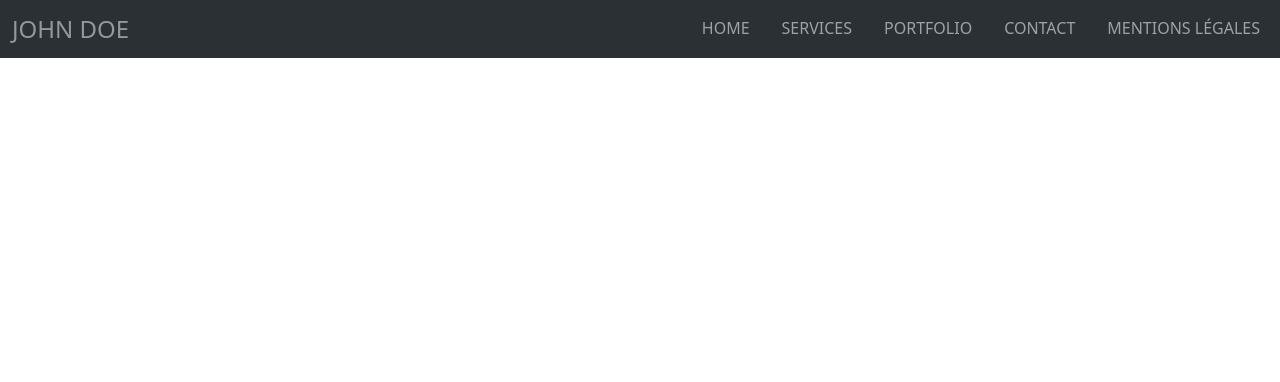
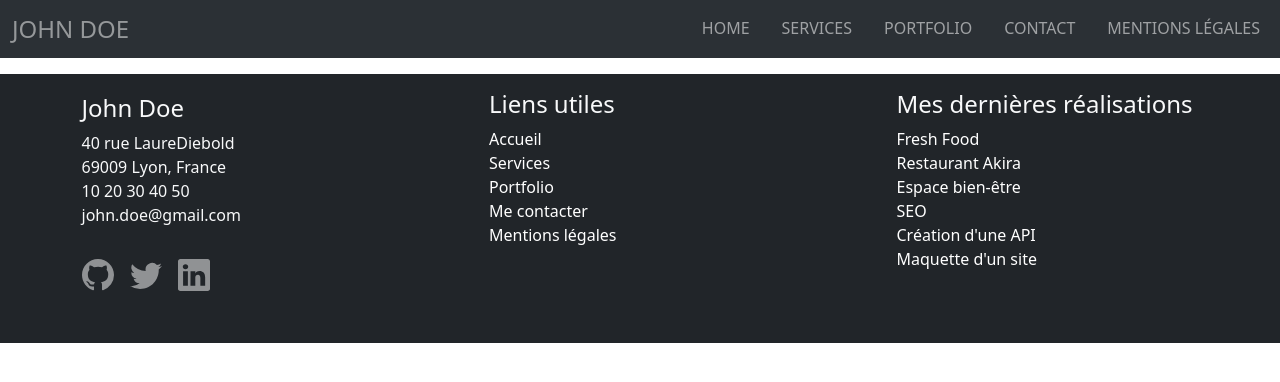
Before and after one commit to Toon-mo/Morieux_Tony_devoir_5_portfolio_John_Doe_react, a React (Create React App) app: page /mentions in a window 1280 px wide. Shown: the top 382 px of the page. Built offline with nearby package versions, Linux system fonts and the light colour scheme.

Commit message:
Creation d'un footer commun et intégration sur l’ensemble des pages

```diff
--- a/src/Pages/Accueil.js
+++ b/src/Pages/Accueil.js
@@ -1,10 +1,12 @@
 import React from "react";
 import Navigation from "../components/Navigation";
+import Footer from "../components/Footer";
 
 const Accueil = () => {
   return (
     <div>
       <Navigation />
+      <Footer />
     </div>
   );
 };
--- a/src/Pages/Contact.js
+++ b/src/Pages/Contact.js
@@ -1,10 +1,12 @@
 import React from "react";
 import Navigation from "../components/Navigation";
+import Footer from "../components/Footer";
 
 const Contact = () => {
   return (
     <div>
       <Navigation />
+      <Footer />
     </div>
   );
 };
--- a/src/Pages/Mentions.js
+++ b/src/Pages/Mentions.js
@@ -1,10 +1,12 @@
 import React from "react";
 import Navigation from "../components/Navigation";
+import Footer from "../components/Footer";
 
 const Mentions = () => {
   return (
     <div>
       <Navigation />
+      <Footer />
     </div>
   );
 };
--- a/src/Pages/Realisations.js
+++ b/src/Pages/Realisations.js
@@ -1,10 +1,12 @@
 import React from "react";
 import Navigation from "../components/Navigation";
+import Footer from "../components/Footer";
 
 const Realisations = () => {
   return (
     <div>
       <Navigation />
+      <Footer />
     </div>
   );
 };
--- a/src/Pages/Services.js
+++ b/src/Pages/Services.js
@@ -1,10 +1,12 @@
 import React from "react";
 import Navigation from "../components/Navigation";
+import Footer from "../components/Footer";
 
 const Services = () => {
   return (
     <div>
       <Navigation />
+      <Footer />
     </div>
   );
 };
--- /dev/null
+++ b/src/components/Footer.js
@@ -0,0 +1,132 @@
+import React from "react";
+
+const Footer = () => {
+  return (
+    <div className="site-footer bg-dark mt-3 text-light">
+      <div className="row justify-content-evenly">
+        <div className="d-flex flex-column justify-content-center align-items-start col-12 col-md-3 ms-5 ms-md-0 mb-5">
+          <h4 className="mt-3">John Doe</h4>
+          <p>
+            40 rue LaureDiebold <br />
+            69009 Lyon, France <br />
+            10 20 30 40 50 <br />
+            john.doe@gmail.com
+          </p>
+          <div className="d-flex mt-3">
+            <a
+              className="icon-link "
+              href="https://github.com/cadars/john-doe"
+              target="blank"
+            >
+              <svg
+                xmlns="http://www.w3.org/2000/svg"
+                width="32"
+                height="32"
+                fill="currentColor"
+                className="text-white-50"
+                viewBox="0 0 16 16"
+              >
+                <path d="M8 0C3.58 0 0 3.58 0 8c0 3.54 2.29 6.53 5.47 7.59.4.07.55-.17.55-.38 0-.19-.01-.82-.01-1.49-2.01.37-2.53-.49-2.69-.94-.09-.23-.48-.94-.82-1.13-.28-.15-.68-.52-.01-.53.63-.01 1.08.58 1.23.82.72 1.21 1.87.87 2.33.66.07-.52.28-.87.51-1.07-1.78-.2-3.64-.89-3.64-3.95 0-.87.31-1.59.82-2.15-.08-.2-.36-1.02.08-2.12 0 0 .67-.21 2.2.82.64-.18 1.32-.27 2-.27s1.36.09 2 .27c1.53-1.04 2.2-.82 2.2-.82.44 1.1.16 1.92.08 2.12.51.56.82 1.27.82 2.15 0 3.07-1.87 3.75-3.65 3.95.29.25.54.73.54 1.48 0 1.07-.01 1.93-.01 2.2 0 .21.15.46.55.38A8.01 8.01 0 0 0 16 8c0-4.42-3.58-8-8-8" />
+              </svg>
+            </a>
+            <a
+              className="icon-link ms-3 me-3"
+              href="https://x.com/JohnDoe"
+              target="blank"
+            >
+              <svg
+                xmlns="http://www.w3.org/2000/svg"
+                width="32"
+                height="32"
+                fill="currentColor"
+                className="text-white-50"
+                viewBox="0 0 16 16"
+              >
+                <path d="M5.026 15c6.038 0 9.341-5.003 9.341-9.334q.002-.211-.006-.422A6.7 6.7 0 0 0 16 3.542a6.7 6.7 0 0 1-1.889.518 3.3 3.3 0 0 0 1.447-1.817 6.5 6.5 0 0 1-2.087.793A3.286 3.286 0 0 0 7.875 6.03a9.32 9.32 0 0 1-6.767-3.429 3.29 3.29 0 0 0 1.018 4.382A3.3 3.3 0 0 1 .64 6.575v.045a3.29 3.29 0 0 0 2.632 3.218 3.2 3.2 0 0 1-.865.115 3 3 0 0 1-.614-.057 3.28 3.28 0 0 0 3.067 2.277A6.6 6.6 0 0 1 .78 13.58a6 6 0 0 1-.78-.045A9.34 9.34 0 0 0 5.026 15" />
+              </svg>
+            </a>
+            <a
+              className="icon-link"
+              href="https://www.linkedin.com/company/john-doe"
+              target="blank"
+            >
+              <svg
+                xmlns="http://www.w3.org/2000/svg"
+                width="32"
+                height="32"
+                fill="currentColor"
+                className="text-white-50"
+                viewBox="0 0 16 16"
+              >
+                <path d="M0 1.146C0 .513.526 0 1.175 0h13.65C15.474 0 16 .513 16 1.146v13.708c0 .633-.526 1.146-1.175 1.146H1.175C.526 16 0 15.487 0 14.854zm4.943 12.248V6.169H2.542v7.225zm-1.2-8.212c.837 0 1.358-.554 1.358-1.248-.015-.709-.52-1.248-1.342-1.248S2.4 3.226 2.4 3.934c0 .694.521 1.248 1.327 1.248zm4.908 8.212V9.359c0-.216.016-.432.08-.586.173-.431.568-.878 1.232-.878.869 0 1.216.662 1.216 1.634v3.865h2.401V9.25c0-2.22-1.184-3.252-2.764-3.252-1.274 0-1.845.7-2.165 1.193v.025h-.016l.016-.025V6.169h-2.4c.03.678 0 7.225 0 7.225z" />
+              </svg>
+            </a>
+          </div>
+        </div>
+        <div className="d-flex flex-column  col-12 col-md-3 ms-5 ms-md-0 mb-5 .hover-overlay">
+          <h4 className="mt-3">Liens utiles</h4>
+          <li className="list-group-item ">
+            <a className="text-decoration-none text-white" href="/">
+              Accueil
+            </a>
+          </li>
+          <li className="list-group-item ">
+            <a className="text-decoration-none text-white" href="/services">
+              Services
+            </a>
+          </li>
+          <li className="list-group-item ">
+            <a className="text-decoration-none text-white" href="/realisations">
+              Portfolio
+            </a>
+          </li>
+          <li className="list-group-item ">
+            <a className="text-decoration-none text-white" href="/contact">
+              Me contacter
+            </a>
+          </li>
+          <li className="list-group-item mb-5">
+            <a className="text-decoration-none text-white" href="/mentions">
+              Mentions légales
+            </a>
+          </li>
+        </div>
+        <div className="d-flex flex-column col-12 col-md-3 ms-5 ms-md-0 mb-5">
+          <h4 className="mt-3">Mes dernières réalisations</h4>
+          <li className="list-group-item ">
+            <a className="text-decoration-none text-white" href="/realisations">
+              Fresh Food
+            </a>
+          </li>
+          <li className="list-group-item ">
+            <a className="text-decoration-none text-white" href="/realisations">
+              Restaurant Akira
+            </a>
+          </li>
+          <li className="list-group-item ">
+            <a className="text-decoration-none text-white" href="/realisations">
+              Espace bien-être
+            </a>
+          </li>
+          <li className="list-group-item ">
+            <a className="text-decoration-none text-white" href="/realisations">
+              SEO
+            </a>
+          </li>
+          <li className="list-group-item ">
+            <a className="text-decoration-none text-white" href="/realisations">
+              Création d'une API
+            </a>
+          </li>
+          <li className="list-group-item ">
+            <a className="text-decoration-none text-white" href="/realisations">
+              Maquette d'un site
+            </a>
+          </li>
+        </div>
+      </div>
+    </div>
+  );
+};
+
+export default Footer;
```
